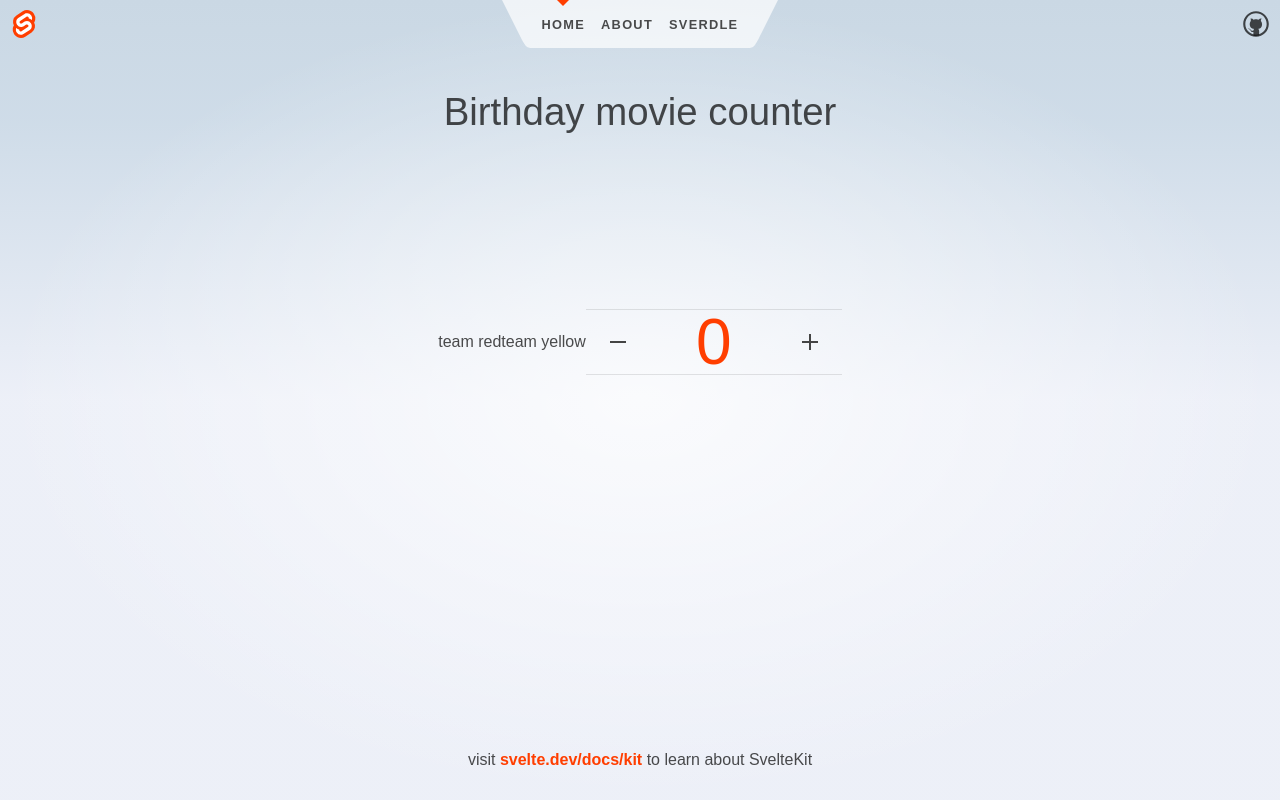
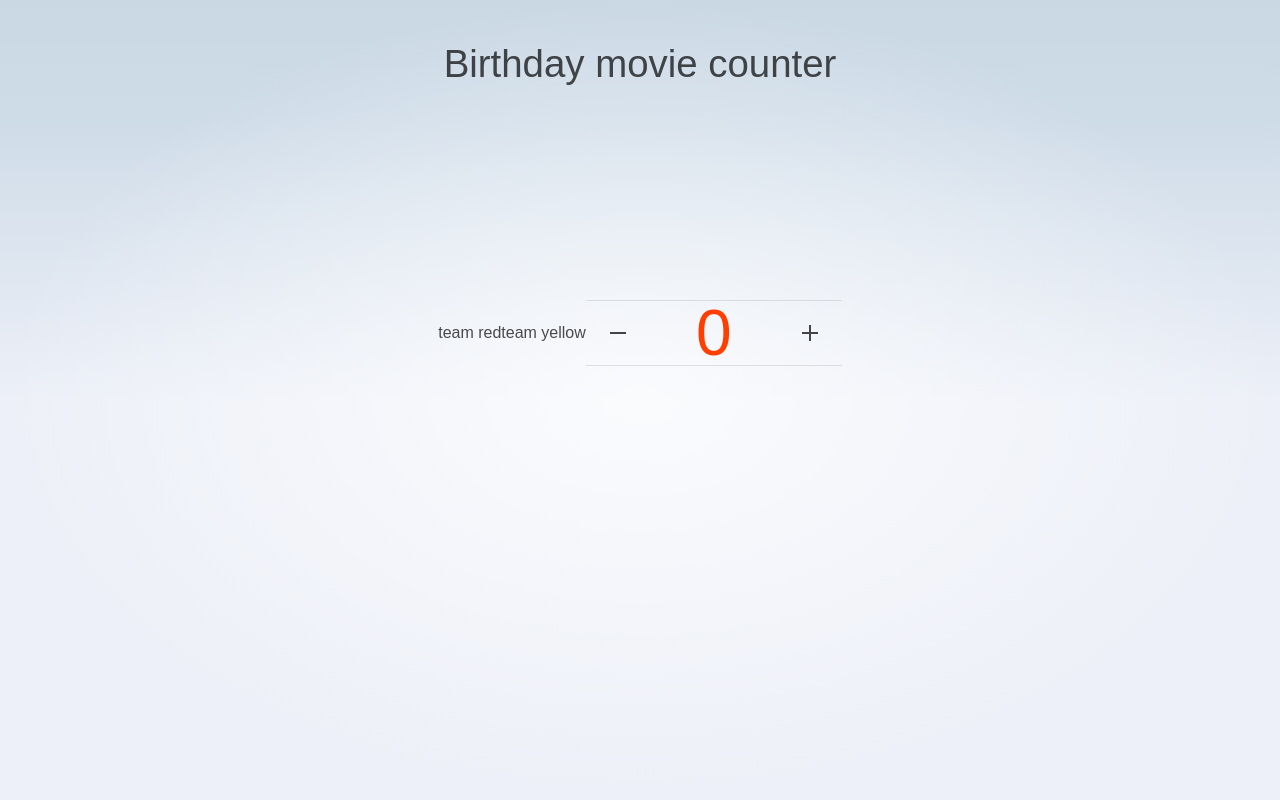
Before and after one commit to MyNameIsKilian/svelte-counter, a SvelteKit app: page / in a window 1280 px wide. Built offline with nearby package versions, Linux system fonts and the light colour scheme.

Commit message:
Update +layout.svelte

```diff
--- a/src/routes/+layout.svelte
+++ b/src/routes/+layout.svelte
@@ -19,17 +19,9 @@
 </script>
 
 <div class="app">
-	<Header />
-
 	<main>
 		{@render children()}
 	</main>
-
-	<footer>
-		<p>
-			visit <a href="https://svelte.dev/docs/kit">svelte.dev/docs/kit</a> to learn about SvelteKit
-		</p>
-	</footer>
 </div>
 
 <style>
```
